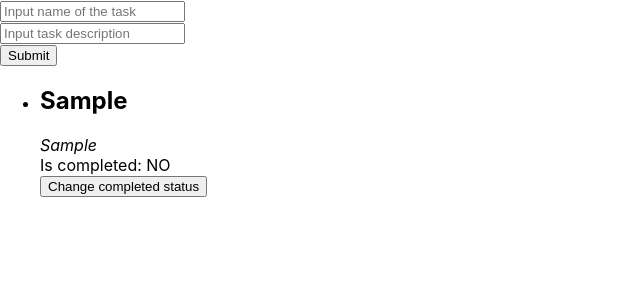
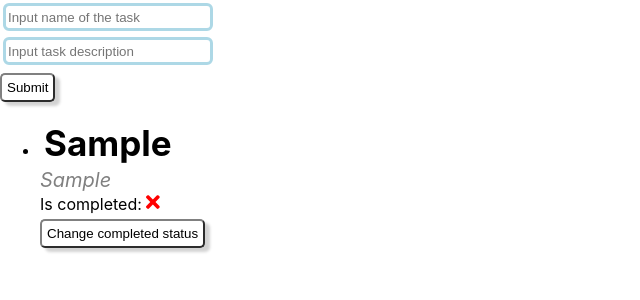
Before and after one commit to kanishev2002/react-fall-2020, a React (Create React App) app: page / in a window 1280 px wide. Both pictures are taken after typing "Sample", "Sample" into the empty fields and a click on the button "Submit". Shown: the top 300 px of the page, without its empty margins (0-640 px from the left). Built offline with nearby package versions, Linux system fonts and the light colour scheme.

Commit message:
Added styling

```diff
--- a/package.json
+++ b/package.json
@@ -3,6 +3,9 @@
   "version": "0.1.0",
   "private": true,
   "dependencies": {
+    "@fortawesome/fontawesome-svg-core": "^1.2.32",
+    "@fortawesome/free-solid-svg-icons": "^5.15.1",
+    "@fortawesome/react-fontawesome": "^0.1.11",
     "@testing-library/jest-dom": "^4.2.4",
     "@testing-library/react": "^9.3.2",
     "@testing-library/user-event": "^7.1.2",
--- a/src/App.css
+++ b/src/App.css
@@ -1,38 +1,48 @@
-.App {
-  text-align: center;
+i {
+  color: gray;
+  font-size: 20px;
+  padding-bottom: 5px;
 }
 
-.App-logo {
-  height: 40vmin;
-  pointer-events: none;
+.task-name {
+  font-size: 35px;
+  font-weight: bold;
+  padding: 4px;
 }
 
-@media (prefers-reduced-motion: no-preference) {
-  .App-logo {
-    animation: App-logo-spin infinite 20s linear;
-  }
+
+.tick {
+  color:green;
+  font-size: 20px;
 }
 
-.App-header {
-  background-color: #282c34;
-  min-height: 100vh;
-  display: flex;
-  flex-direction: column;
-  align-items: center;
-  justify-content: center;
-  font-size: calc(10px + 2vmin);
-  color: white;
+.cross {
+  color: red;
+  font-size: 20px;
 }
 
-.App-link {
-  color: #61dafb;
+.input-field {
+  padding: 3px;
 }
 
-@keyframes App-logo-spin {
-  from {
-    transform: rotate(0deg);
-  }
-  to {
-    transform: rotate(360deg);
-  }
+.input-border {
+  transition: 2s;
+  border-radius: 6px;
+  border: 3px solid lightblue;
+  width: 200px;
+  height: 20px;
 }
+
+.submit-button-area {
+  padding-top: 5px;
+}
+
+.submit-button {
+  padding: 5px;
+  border-radius: 5px;
+  border-width: 2px;
+  border-color: gray;
+  color: black;
+  background: white;
+  box-shadow: 5px 4px 3px lightgray;
+}
--- a/src/App.js
+++ b/src/App.js
@@ -71,8 +71,8 @@ class App extends React.Component {
                 <InputField value={this.state.inputDescriptionValue}
                             placeholder={'Input task description'}
                             onChange={this.handleDescriptionInput}/>
-                <div>
-                    <button onClick={this.handleSubmitButton}>Submit</button>
+                <div className='submit-button-area'>
+                    <button className='submit-button' onClick={this.handleSubmitButton}>Submit</button>
                 </div>
                 <TaskList className='task-list'
                           tasks={this.state.tasks}
--- a/src/InputField.js
+++ b/src/InputField.js
@@ -2,9 +2,9 @@ import React from 'react';
 
 
 const InputField = ({value, onChange, placeholder}) => (
-    <div>
+    <div className='input-field'>
         <input
-            className='input-field'
+            className='input-border'
             value={value}
             onChange={onChange}
             placeholder={placeholder}
--- a/src/TaskView.js
+++ b/src/TaskView.js
@@ -1,17 +1,28 @@
 import React from 'react';
+import './App.css'
+import {FontAwesomeIcon} from '@fortawesome/react-fontawesome';
+import {faCheck, faTimes} from '@fortawesome/free-solid-svg-icons';
 
 class TaskView  extends React.Component{
     render() {
         return (
             <div className="TaskView">
-                <h2>{this.props.name}</h2>
+                <div className='task-name'>{this.props.name}</div>
                 <i>{this.props.description}</i>
                 <div>
-                    Is completed: {this.props.completed ? "YES" : "NO"}
+                    Is completed: {this.props.completed ?
+                        <FontAwesomeIcon className='tick' icon={faCheck}/> :
+                        <FontAwesomeIcon className='cross' icon={faTimes}/>
+                    }
                 </div>
-                <button onClick={() => this.props.completionHandler(this.props.id)}>
-                    Change completed status
-                </button>
+                <div className='submit-button-area'>
+                    <button
+                        onClick={() => this.props.completionHandler(this.props.id)}
+                        className='submit-button'
+                    >
+                        Change completed status
+                    </button>
+                </div>
             </div>
         )
     }
```
Also changed, not shown: 1 other file (tests, documents, lock files or other folders).
